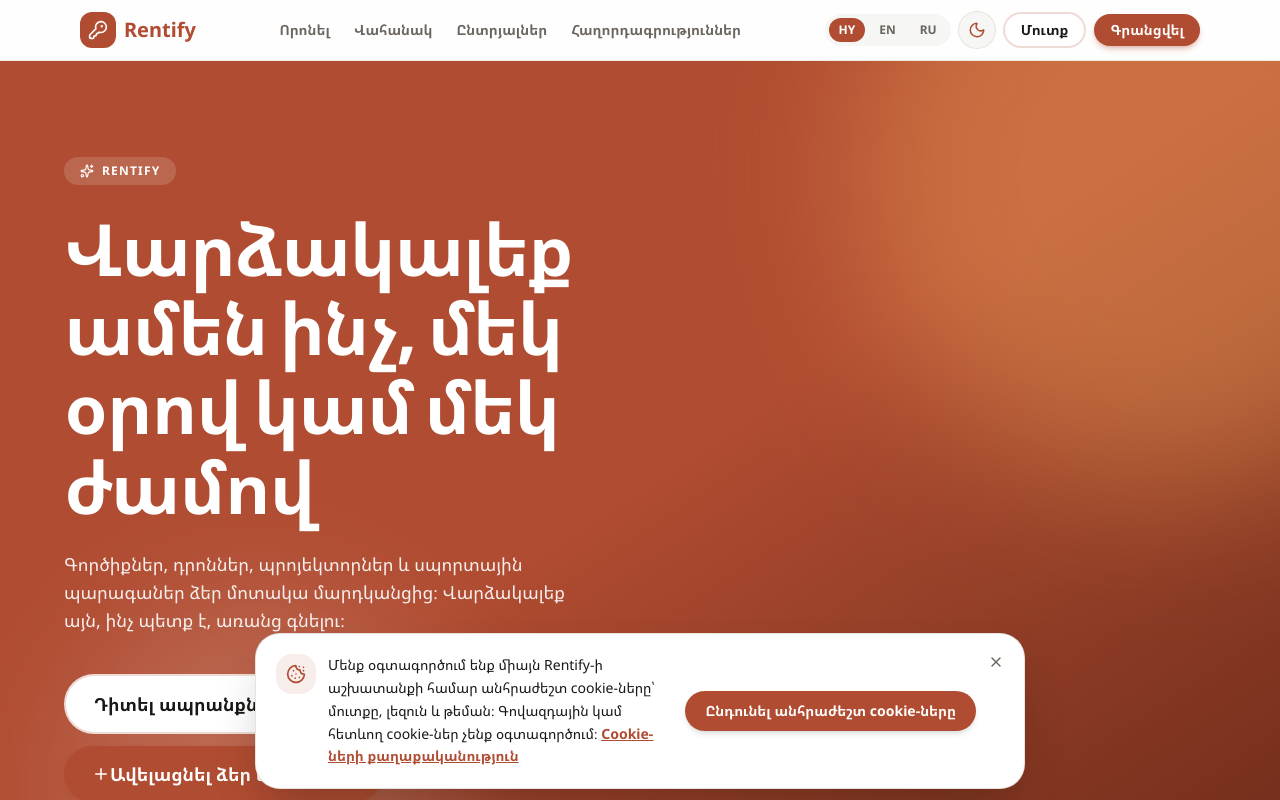
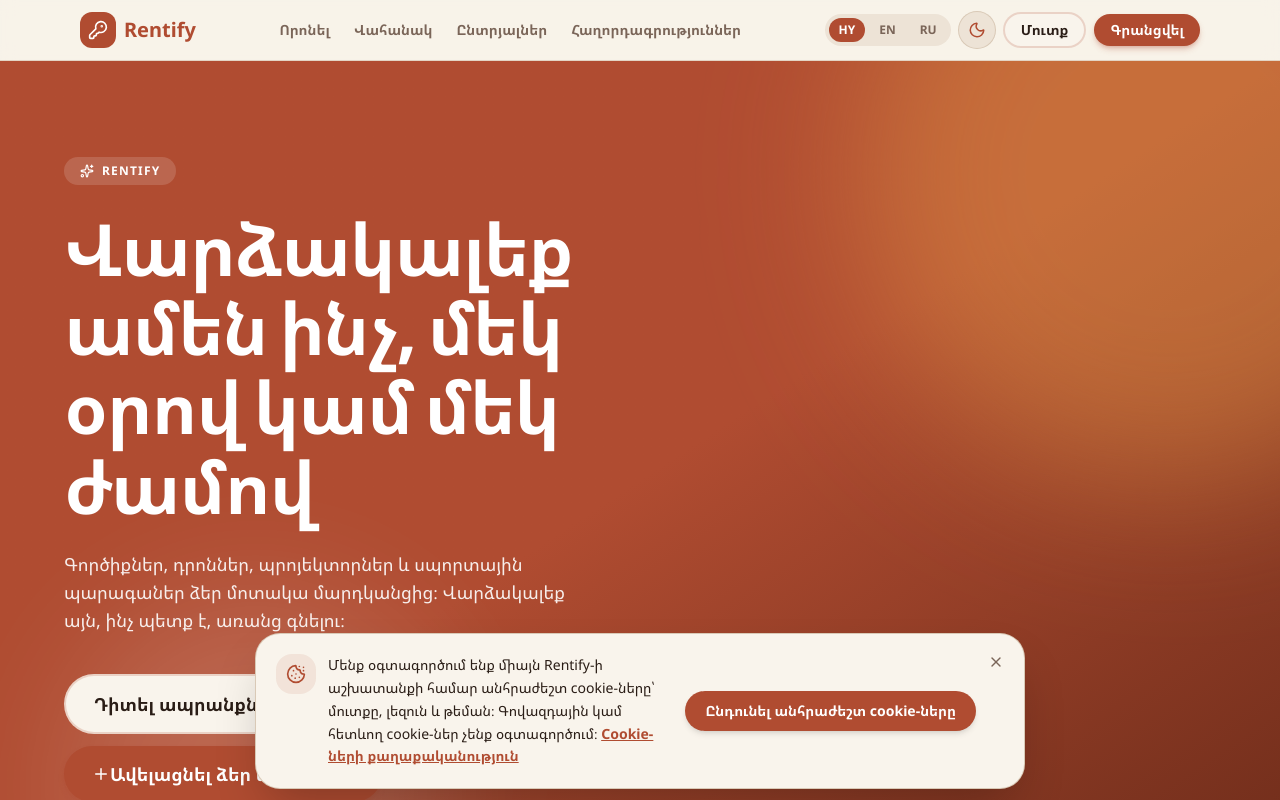
Before and after one commit to misakgrigoryan/Rentify, a React (Vite) app in the folder client/: page / in a window 1280 px wide. Shown: the top 800 px of the page. Built offline with nearby package versions, Linux system fonts and the light colour scheme; no server answers.

Commit message:
Warm sand design instead of white

```diff
--- a/client/src/index.css
+++ b/client/src/index.css
@@ -5,12 +5,12 @@
   --font-sans: "Noto Sans", "Noto Sans Armenian", system-ui, sans-serif;
   --color-primary: #b04c31;
   --color-primary-hover: #8f3b25;
-  --color-accent: #f2a65a;
-  --color-bg: #f6f6f4;
-  --color-surface: #ffffff;
-  --color-text: #1a1816;
-  --color-muted: #6b6560;
-  --color-border: #e6e3de;
+  --color-accent: #e8a04a;
+  --color-bg: #ede3d6;
+  --color-surface: #f9f4ec;
+  --color-text: #2a1d16;
+  --color-muted: #7a6558;
+  --color-border: #d9c9b6;
   --color-success: #2f7d4f;
   --color-warning: #b87412;
   --color-danger: #b93232;
```
